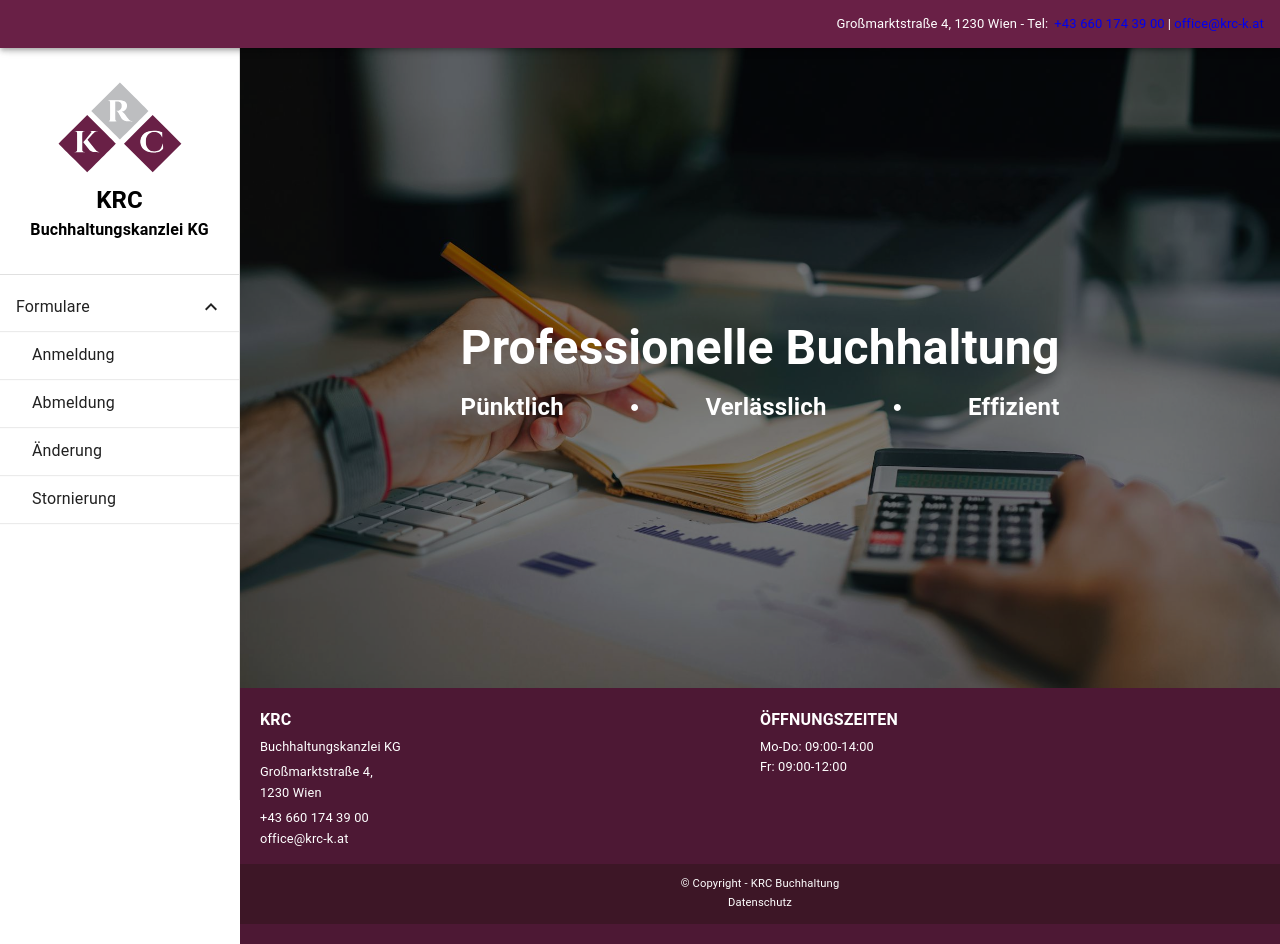
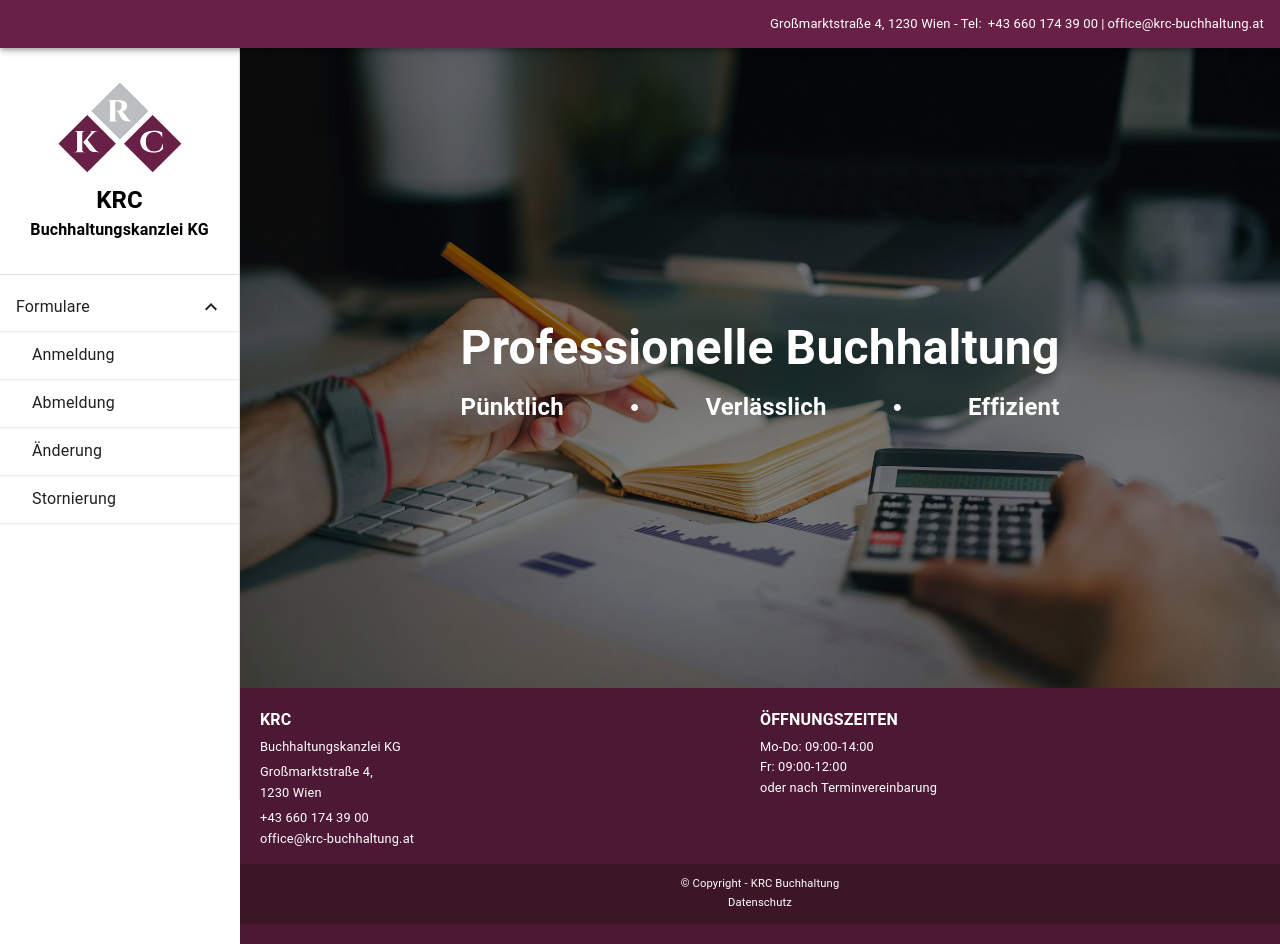
Before and after one commit to HaciGustav/krc-new, a Next.js app: page / in a window 1280 px wide. Built offline with nearby package versions, Linux system fonts and the light colour scheme.

Commit message:
update mail

```diff
--- a/components/Footer.jsx
+++ b/components/Footer.jsx
@@ -16,7 +16,9 @@ const Footer = () => {
             <a href="tel:+436601743900">+43 660 174 39 00</a>
             <br />
 
-            <a href="mailto:office@krc-k.at">office@krc-k.at</a>
+            <a href="mailto:office@krc-buchhaltung.at">
+              office@krc-buchhaltung.at
+            </a>
           </p>
         </div>
         <div className={css.footer_section}>
@@ -25,6 +27,8 @@ const Footer = () => {
             Mo-Do: 09:00-14:00
             <br />
             Fr: 09:00-12:00
+            <br />
+            oder nach Terminvereinbarung
           </p>
         </div>
       </div>
--- a/components/Layout/Layout.jsx
+++ b/components/Layout/Layout.jsx
@@ -107,9 +107,18 @@ const Layout = ({ children }) => {
           <div className={css.header_info_div}>
             Großmarktstraße 4, 1230 Wien - Tel:
             <span style={{ paddingInline: "3px" }} />
-            <a href="tel:+43 660 174 39 00 "> +43 660 174 39 00 </a>
+            <a style={{ color: "#fff" }} href="tel:+43 660 174 39 00 ">
+              {" "}
+              +43 660 174 39 00{" "}
+            </a>
             <span style={{ paddingInline: "3px" }}> | </span>
-            <a href="mailto:office@krc-k.at"> office@krc-k.at</a>
+            <a
+              style={{ color: "#fff" }}
+              href="mailto:office@krc-buchhaltung.at"
+            >
+              {" "}
+              office@krc-buchhaltung.at
+            </a>
           </div>
         )}
       </AppBar>
```
